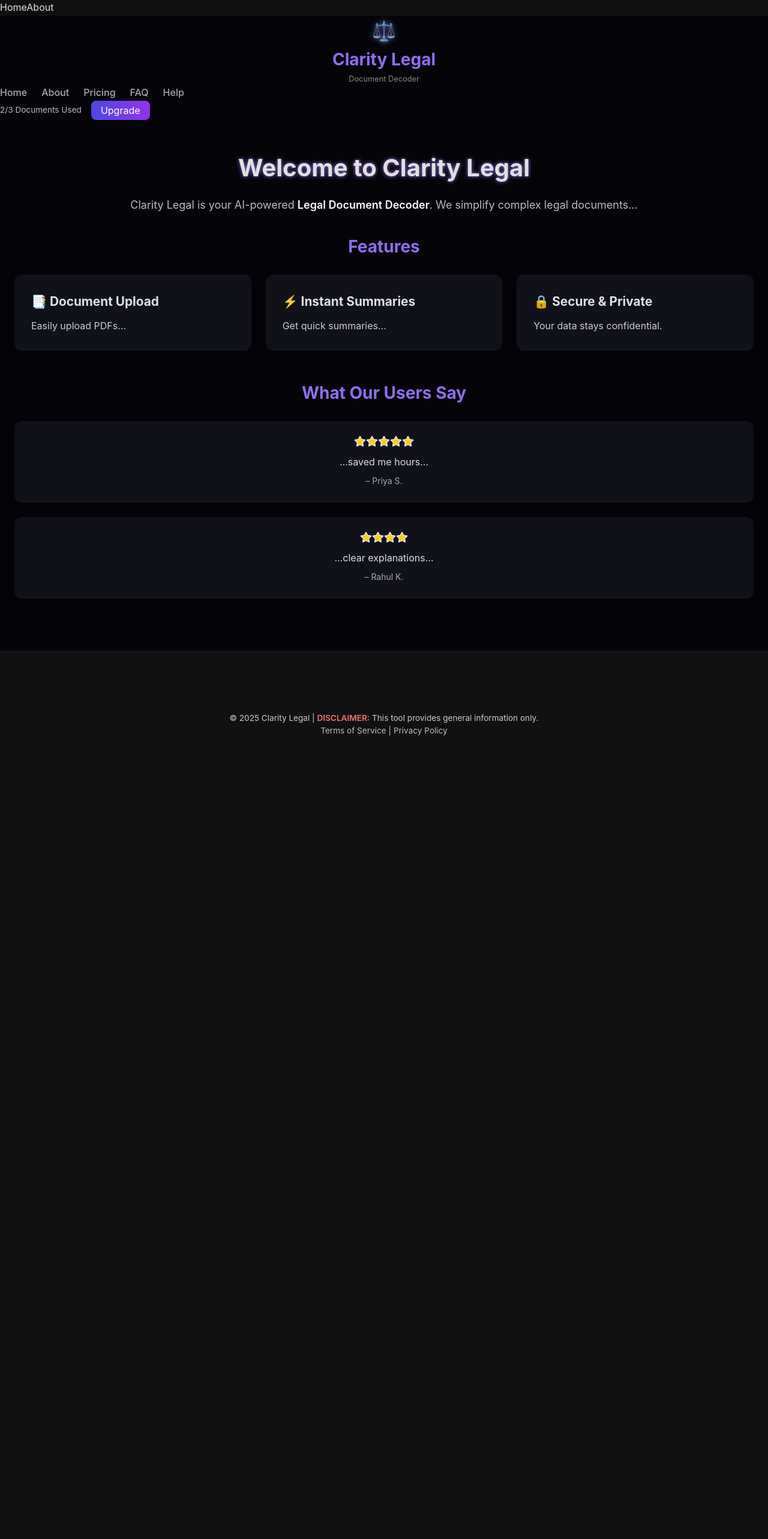
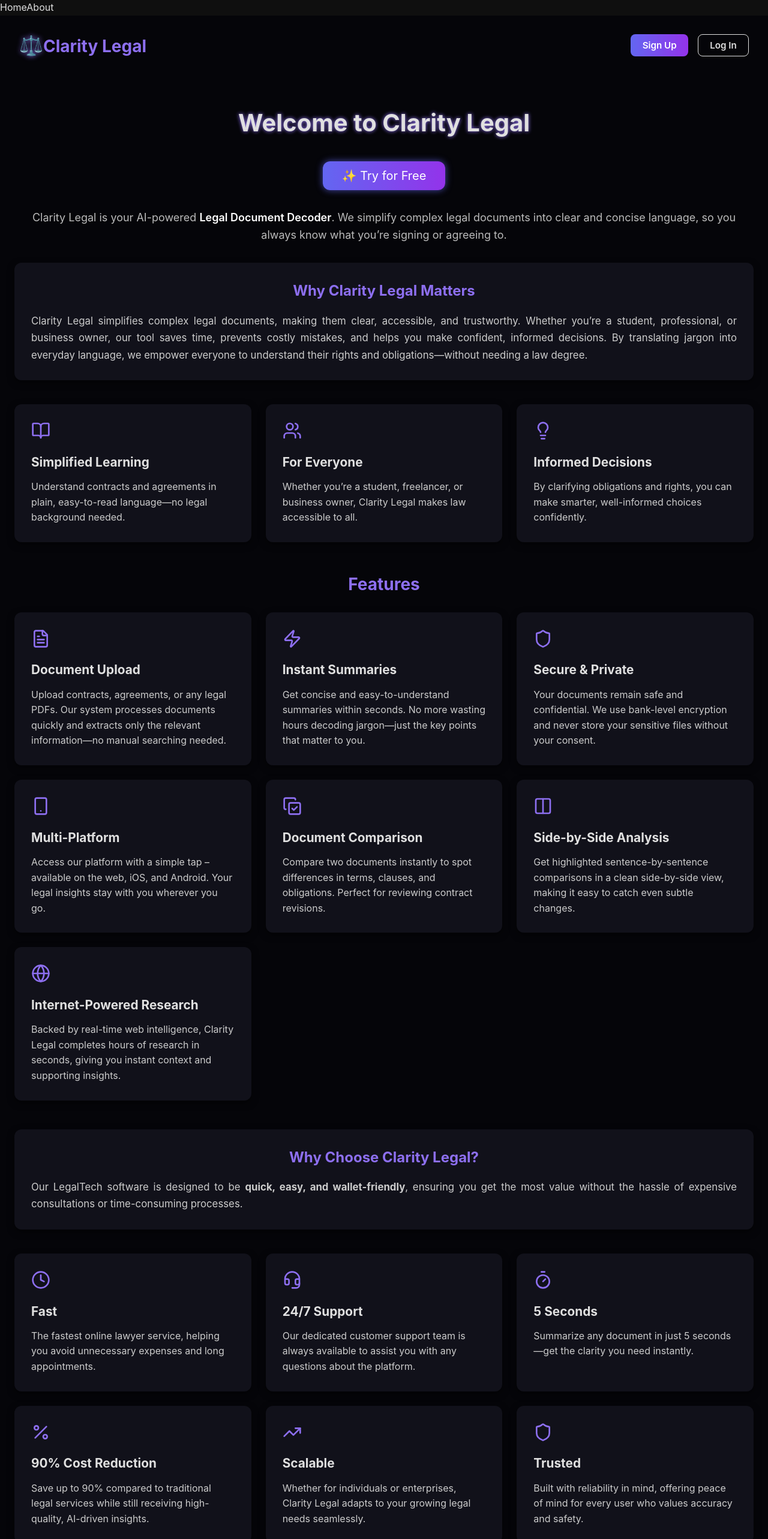
Before and after one commit to pwnjoshi/clarity-legal, a React (Vite) app: page /about in a window 1280 px wide. Shown: the top 2566 px of the page at 60% size. Before the commit the page ends 1330 px from the top, so only its background shows below. Built offline with nearby package versions, Linux system fonts and the light colour scheme.

Commit message:
Update about.jsx

```diff
--- a/src/pages/about.jsx
+++ b/src/pages/about.jsx
@@ -1,72 +1,257 @@
-import React from "react";
-import { Star } from "lucide-react";
-import "./About.css"; // unique css for About page
+import React, { useState } from "react";
+import {
+  Star,
+  FileText,
+  Zap,
+  Shield,
+  Smartphone,
+  CopyCheck,
+  Columns,
+  Globe,
+  Clock,
+  Headset,
+  Timer,
+  Percent,
+  BookOpen,
+  Users,
+  Lightbulb,
+  TrendingUp,
+} from "lucide-react";
+import { useNavigate } from "react-router-dom";
+import "./about.css";
 
 export default function About() {
+  const navigate = useNavigate();
+  const [showLangMenu, setShowLangMenu] = useState(false);
+
   return (
     <div className="dark-container">
-      <header className="navbar">
-        <div className="logo-section">
+      {/* Logo + Auth Section */}
+      <div className="about-header">
+        <div className="logo-wrapper">
           <span className="logo-icon">⚖️</span>
           <span className="logo-text">Clarity Legal</span>
-          <span className="logo-tagline">Document Decoder</span>
         </div>
-
-        <nav className="nav-links">
-          {["Home", "About", "Pricing", "FAQ", "Help"].map((link) => (
-            <a key={link} href="#" className="nav-link">
-              {link}
-            </a>
-          ))}
-        </nav>
-
-        <div className="navbar-right">
-          <span className="usage">2/3 Documents Used</span>
-          <button className="upgrade-btn">Upgrade</button>
+        <div className="auth-buttons">
+          <button className="auth-btn signup-btn">Sign Up</button>
+          <button className="auth-btn login-btn">Log In</button>
         </div>
-      </header>
+      </div>
 
       <main className="about-main">
         <h1 className="heading">Welcome to Clarity Legal</h1>
+
+        <button className="try-btn" onClick={() => navigate("/home")}>
+          ✨ Try for Free
+        </button>
+
         <p className="description">
           Clarity Legal is your AI-powered{" "}
-          <span className="highlight">Legal Document Decoder</span>. We
-          simplify complex legal documents...
+          <span className="highlight">Legal Document Decoder</span>. We simplify
+          complex legal documents into clear and concise language, so you always
+          know what you’re signing or agreeing to.
         </p>
 
+        {/* ✅ Intro Section inside a tile */}
+        <div className="feature-card intro-tile">
+          <h2 className="intro-title">Why Clarity Legal Matters</h2>
+          <p className="intro-text">
+           Clarity Legal simplifies complex legal documents, making them clear,
+            accessible, and trustworthy. Whether you’re a student, professional,
+            or business owner, our tool saves time, prevents costly mistakes,
+            and helps you make confident, informed decisions. By translating
+            jargon into everyday language, we empower everyone to understand
+            their rights and obligations—without needing a law degree.
+          </p>
+        </div>
+
+        {/* ✅ Added Tiles for Intro Section */}
+        <div className="features-grid">
+          <div className="feature-card">
+            <BookOpen className="feature-icon" />
+            <h3 className="feature-title">Simplified Learning</h3>
+            <p className="feature-desc">
+              Understand contracts and agreements in plain, easy-to-read
+              language—no legal background needed.
+            </p>
+          </div>
+
+          <div className="feature-card">
+            <Users className="feature-icon" />
+            <h3 className="feature-title">For Everyone</h3>
+            <p className="feature-desc">
+              Whether you’re a student, freelancer, or business owner, Clarity
+              Legal makes law accessible to all.
+            </p>
+          </div>
+
+          <div className="feature-card">
+            <Lightbulb className="feature-icon" />
+            <h3 className="feature-title">Informed Decisions</h3>
+            <p className="feature-desc">
+              By clarifying obligations and rights, you can make smarter,
+              well-informed choices confidently.
+            </p>
+          </div>
+        </div>
+
+        {/* Features section */}
         <h2 className="section-title">Features</h2>
         <div className="features-grid">
-          {[
-            {
-              title: "Document Upload",
-              icon: "📑",
-              desc: "Easily upload PDFs...",
-            },
-            {
-              title: "Instant Summaries",
-              icon: "⚡",
-              desc: "Get quick summaries...",
-            },
-            {
-              title: "Secure & Private",
-              icon: "🔒",
-              desc: "Your data stays confidential.",
-            },
-          ].map((f) => (
-            <div key={f.title} className="feature-card">
-              <h3 className="feature-title">
-                {f.icon} {f.title}
-              </h3>
-              <p className="feature-desc">{f.desc}</p>
-            </div>
-          ))}
+          <div className="feature-card">
+            <FileText className="feature-icon" />
+            <h3 className="feature-title">Document Upload</h3>
+            <p className="feature-desc">
+              Upload contracts, agreements, or any legal PDFs. Our system
+              processes documents quickly and extracts only the relevant
+              information—no manual searching needed.
+            </p>
+          </div>
+
+          <div className="feature-card">
+            <Zap className="feature-icon" />
+            <h3 className="feature-title">Instant Summaries</h3>
+            <p className="feature-desc">
+              Get concise and easy-to-understand summaries within seconds. No
+              more wasting hours decoding jargon—just the key points that matter
+              to you.
+            </p>
+          </div>
+
+          <div className="feature-card">
+            <Shield className="feature-icon" />
+            <h3 className="feature-title">Secure & Private</h3>
+            <p className="feature-desc">
+              Your documents remain safe and confidential. We use bank-level
+              encryption and never store your sensitive files without your
+              consent.
+            </p>
+          </div>
+
+          {/* New Features */}
+          <div className="feature-card">
+            <Smartphone className="feature-icon" />
+            <h3 className="feature-title">Multi-Platform</h3>
+            <p className="feature-desc">
+              Access our platform with a simple tap – available on the web, iOS,
+              and Android. Your legal insights stay with you wherever you go.
+            </p>
+          </div>
+
+          <div className="feature-card">
+            <CopyCheck className="feature-icon" />
+            <h3 className="feature-title">Document Comparison</h3>
+            <p className="feature-desc">
+              Compare two documents instantly to spot differences in terms,
+              clauses, and obligations. Perfect for reviewing contract
+              revisions.
+            </p>
+          </div>
+
+          <div className="feature-card">
+            <Columns className="feature-icon" />
+            <h3 className="feature-title">Side-by-Side Analysis</h3>
+            <p className="feature-desc">
+              Get highlighted sentence-by-sentence comparisons in a clean
+              side-by-side view, making it easy to catch even subtle changes.
+            </p>
+          </div>
+
+          <div className="feature-card">
+            <Globe className="feature-icon" />
+            <h3 className="feature-title">Internet-Powered Research</h3>
+            <p className="feature-desc">
+              Backed by real-time web intelligence, Clarity Legal completes hours
+              of research in seconds, giving you instant context and supporting
+              insights.
+            </p>
+          </div>
         </div>
 
+        {/* ✅ Why Choose Section inside a tile */}
+        <section className="why-better">
+          <div className="feature-card intro-tile">
+            <h2 className="intro-title">Why Choose Clarity Legal?</h2>
+            <p className="intro-text">
+              Our LegalTech software is designed to be{" "}
+              <b>quick, easy, and wallet-friendly</b>, ensuring you get the most
+              value without the hassle of expensive consultations or
+              time-consuming processes.
+            </p>
+          </div>
+
+          <div className="features-grid">
+            <div className="feature-card">
+              <Clock className="feature-icon" />
+              <h3 className="feature-title">Fast</h3>
+              <p className="feature-desc">
+                The fastest online lawyer service, helping you avoid unnecessary
+                expenses and long appointments.
+              </p>
+            </div>
+
+            <div className="feature-card">
+              <Headset className="feature-icon" />
+              <h3 className="feature-title">24/7 Support</h3>
+              <p className="feature-desc">
+                Our dedicated customer support team is always available to
+                assist you with any questions about the platform.
+              </p>
+            </div>
+
+            <div className="feature-card">
+              <Timer className="feature-icon" />
+              <h3 className="feature-title">5 Seconds</h3>
+              <p className="feature-desc">
+                Summarize any document in just 5 seconds—get the clarity you
+                need instantly.
+              </p>
+            </div>
+
+            <div className="feature-card">
+              <Percent className="feature-icon" />
+              <h3 className="feature-title">90% Cost Reduction</h3>
+              <p className="feature-desc">
+                Save up to 90% compared to traditional legal services while
+                still receiving high-quality, AI-driven insights.
+              </p>
+            </div>
+
+            {/* ✅ Extra Why Choose Tiles */}
+            <div className="feature-card">
+              <TrendingUp className="feature-icon" />
+              <h3 className="feature-title">Scalable</h3>
+              <p className="feature-desc">
+                Whether for individuals or enterprises, Clarity Legal adapts to
+                your growing legal needs seamlessly.
+              </p>
+            </div>
+
+            <div className="feature-card">
+              <Shield className="feature-icon" />
+              <h3 className="feature-title">Trusted</h3>
+              <p className="feature-desc">
+                Built with reliability in mind, offering peace of mind for every
+                user who values accuracy and safety.
+              </p>
+            </div>
+          </div>
+        </section>
+
+        {/* Reviews Section */}
         <h2 className="section-title">What Our Users Say</h2>
         <div className="reviews">
           {[
-            { stars: 5, text: "…saved me hours…", author: "Priya S." },
-            { stars: 4, text: "…clear explanations…", author: "Rahul K." },
+            {
+              stars: 5,
+              text: "This tool saved me hours reviewing contracts!",
+              author: "Priya S.",
+            },
+            {
+              stars: 4,
+              text: "The explanations are so clear and simple.",
+              author: "Rahul K.",
+            },
           ].map((r, i) => (
             <div key={i} className="review-card">
               <div className="stars">
@@ -81,14 +266,39 @@ export default function About() {
         </div>
       </main>
 
+      {/* Footer */}
       <footer className="footer">
-        <p>
-          © 2025 Clarity Legal | <span className="disclaimer">DISCLAIMER:</span>{" "}
-          This tool provides general information only.
-        </p>
-        <p className="footer-links">
-          <a href="#">Terms of Service</a> | <a href="#">Privacy Policy</a>
-        </p>
+        <div className="footer-content">
+          <p>
+            © 2025 Clarity Legal |{" "}
+            <span className="disclaimer">DISCLAIMER:</span> This tool provides
+            general information only, not legal advice.
+          </p>
+          <div className="footer-buttons">
+            <button className="footer-btn">Terms of Service</button>
+            <button className="footer-btn">Privacy Policy</button>
+            <button className="footer-btn">About</button>
+
+            {/* ✅ Language Dropdown */}
+            <div className="language-dropdown">
+              <button
+                className="footer-btn"
+                onClick={() => setShowLangMenu(!showLangMenu)}
+              >
+                🌐 Language
+              </button>
+              {showLangMenu && (
+                <ul className="language-menu">
+                  <li>English</li>
+                  <li>हिन्दी</li>
+                  <li>Español</li>
+                  <li>Français</li>
+                  <li>Deutsch</li>
+                </ul>
+              )}
+            </div>
+          </div>
+        </div>
       </footer>
     </div>
   );
```
